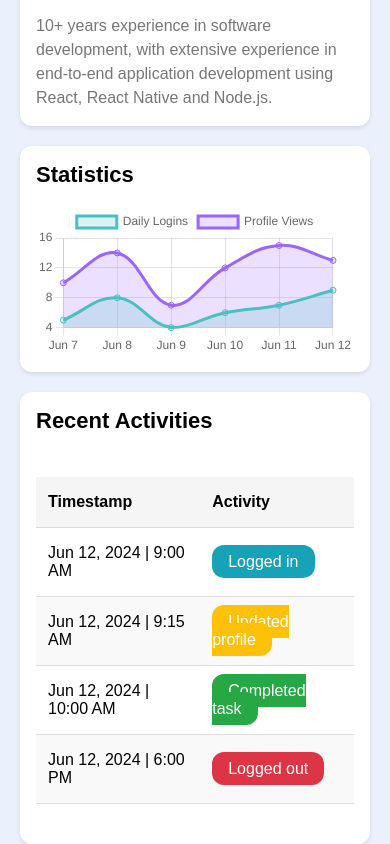
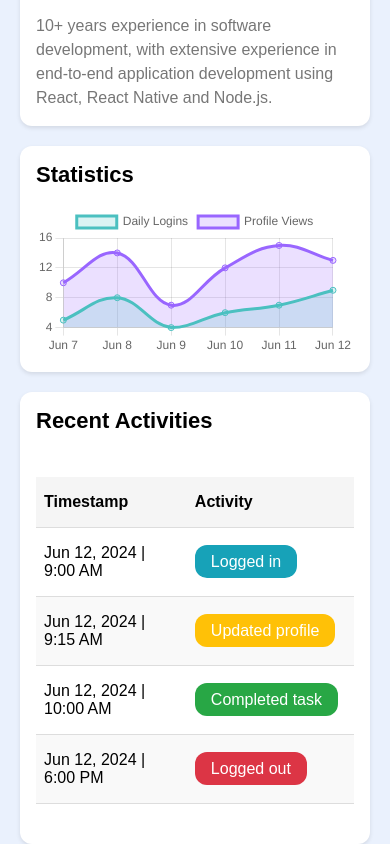
Before and after one commit to micchyboy237/jet-resume, a React (Create React App) app: page / in a window 390 px wide. Shown: the part 441-1285 px from the top of the page. Built offline with nearby package versions, Linux system fonts and the light colour scheme.

Commit message:
Fixes on table responsive UI

```diff
--- a/src/pages/Dashboard/ActivityList/styles.ts
+++ b/src/pages/Dashboard/ActivityList/styles.ts
@@ -10,7 +10,7 @@ export const ActivityTable = styled.table`
 
 export const ActivityTableHeader = styled.th`
   border-bottom: 1px solid ${({ theme }) => theme.colors.tableRowBorder};
-  padding: 1rem 0.75rem; /* Increased padding */
+  padding: 1rem 0.5rem; /* Increased padding */
   text-align: left;
   background-color: ${({ theme }) => theme.colors.tableHeadBackground};
 `
@@ -26,11 +26,12 @@ export const ActivityTableRow = styled.tr`
 `
 
 export const ActivityTableData = styled.td`
-  padding: 1rem 0.75rem; /* Increased padding */
+  padding: 1rem 0.5rem; /* Increased padding */
   border-bottom: 1px solid ${({ theme }) => theme.colors.tableRowBorder};
 `
 
 export const ActivityStatus = styled.span<{ activity: string }>`
+  white-space: nowrap;
   padding: 0.5rem 1rem; /* Increased padding */
   margin-right: 0.5rem; /* Added margin for separation */
   border-radius: 0.75rem;
```
